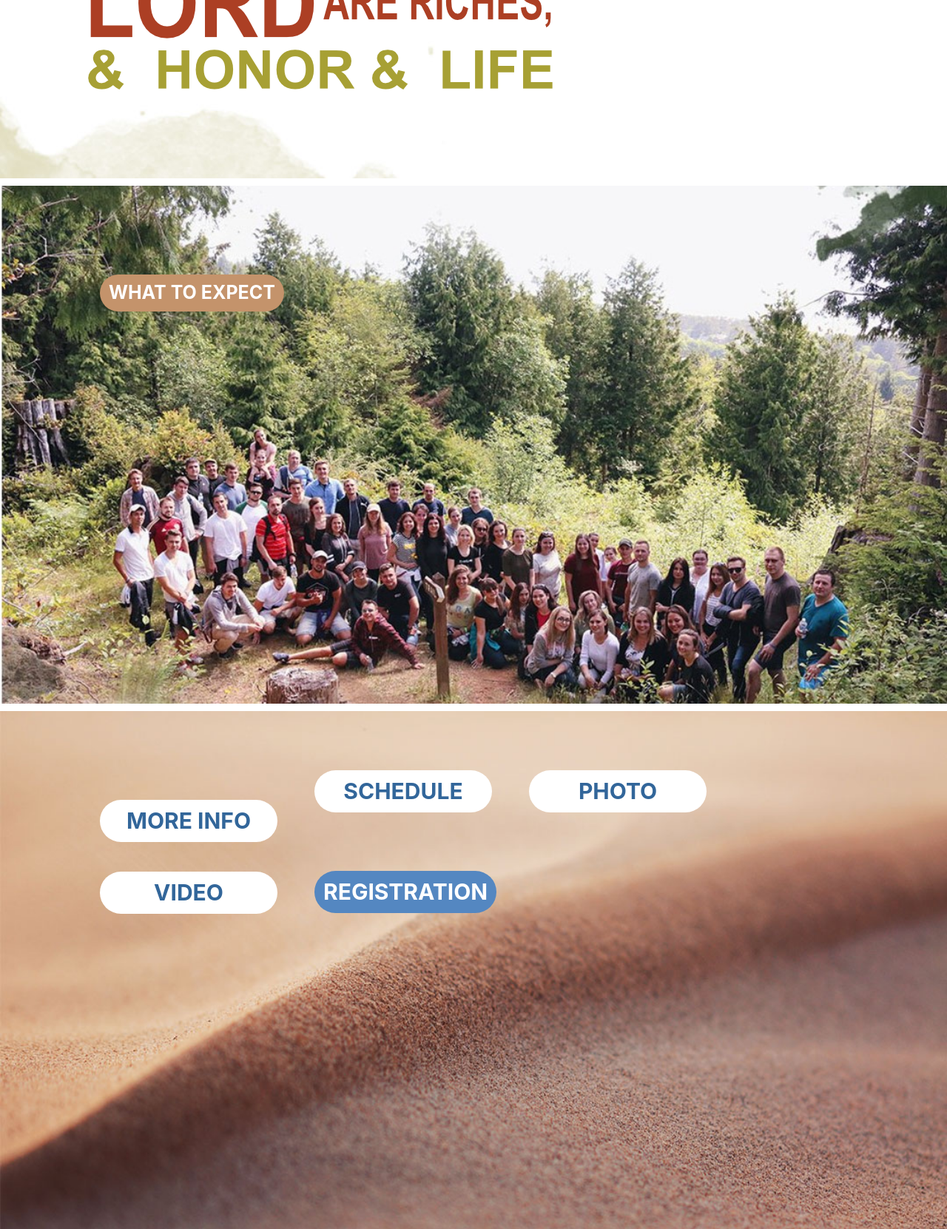
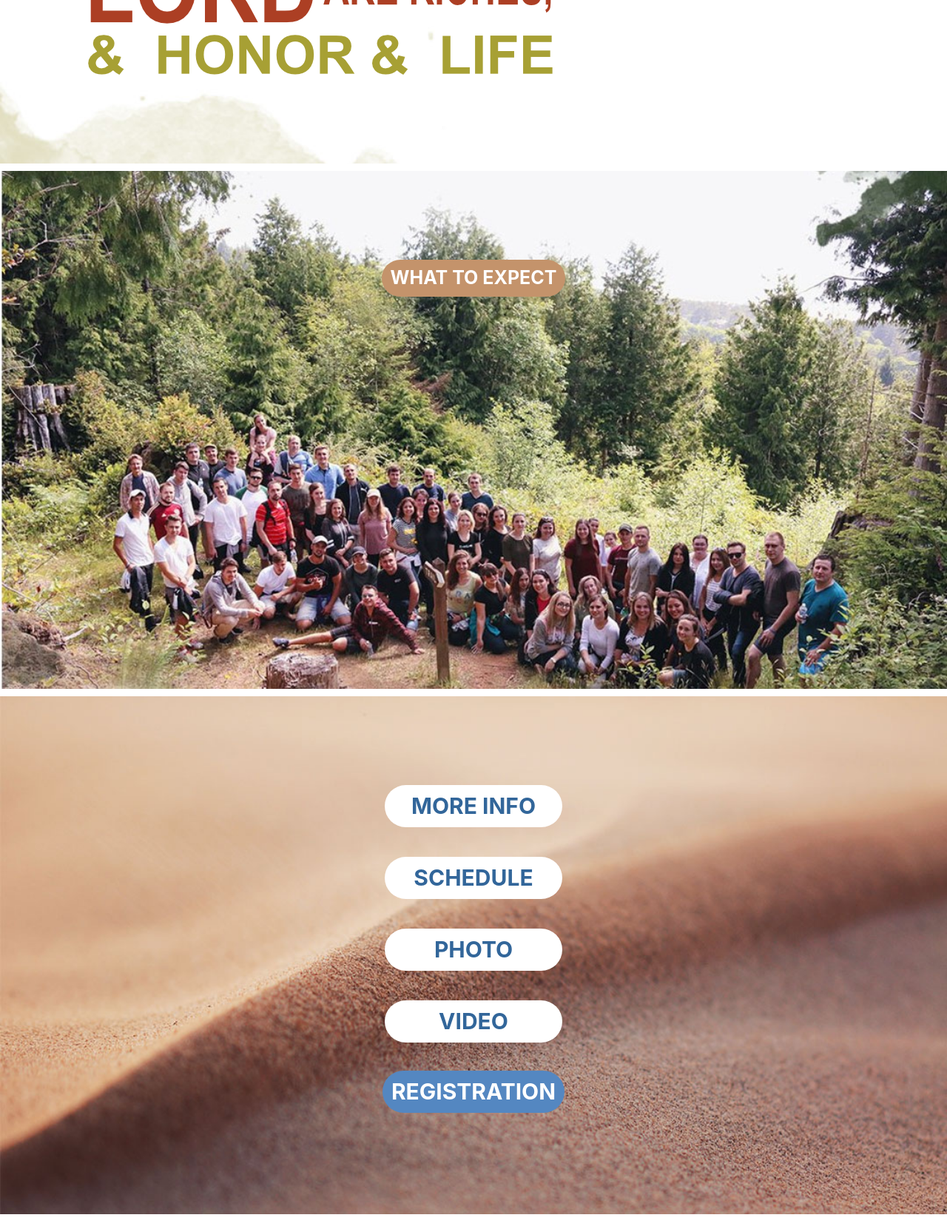
Before and after one commit to MPikDev/fullyaliveretreat, a Django app: page /miro in a window 1280 px wide. Shown: the part 1800-3461 px from the top of the page at 74% size. Run offline with Django 3.2, Linux system fonts and the light colour scheme; some libraries are stand-ins or nearby versions.

Commit message:
testing out miro version to run the whole show

```diff
--- a/registration/views.py
+++ b/registration/views.py
@@ -21,7 +21,7 @@ def home(request):
     return render(request, 'home.html')
 
 def home2(request):
-    return render(request, 'home2.html')
+    return render(request, 'miro.html')
 
 def full(request):
     return render(request, 'full.html')
--- a/static/registration/assets/css/Header-Blue.css
+++ b/static/registration/assets/css/Header-Blue.css
@@ -139,12 +139,12 @@
   text-align: center;
 }
 
-@media (min-width:768px) {
-  .header-blue .hero {
-    margin-top: 60px;
-    text-align: left;
-  }
-}
+/*@media (min-width:768px) {*/
+/*  .header-blue .hero {*/
+/*    margin-top: 60px;*/
+/*    text-align: left;*/
+/*  }*/
+/*}*/
 
 .header-blue .hero h1 {
   color: #fff;
--- a/static/registration/style.css
+++ b/static/registration/style.css
@@ -1175,9 +1175,29 @@ body, html {
 .postpone-container-main {
     background-color: black;
     background: rgba(0, 0, 0, 0.5);
-    margin-top: 80%;
+    /*margin-top: 80%;*/
     left: 50%;
     margin-right: -50%;
     position: absolute;
     transform: translate(-50%, 0%);
 }
+
+
+/*New buttons on home*/
+.btn-lower-menu {
+    margin-top: 40px;
+    /*margin-left: 50px;*/
+    background: #ffffff;
+    border-radius: 50px;
+    font-weight: bold;
+    max-width: 300px;
+    min-height: 40px;
+    font-size: 30px;
+    color: #32669a;
+    text-align: center;
+    min-width: 240px;
+    border-top-style: none;
+    border-right-style: none;
+    border-bottom-style: none;
+    border-left-style: none;
+}
--- a/templates/miro.html
+++ b/templates/miro.html
@@ -7,7 +7,7 @@
     <meta charset="utf-8">
     <meta name="viewport" content="width=device-width, initial-scale=1.0, shrink-to-fit=no">
     <title>FullyAliveCamp</title>
-
+    <link rel="stylesheet" href="{% static 'registration/style.css' %}"/>
     <link rel="stylesheet" href="{% static 'registration/assets/bootstrap/css/bootstrap.min.css' %}"/>
     <link rel="stylesheet" href="{% static 'registration/assets/css/Features-Blue.css' %}"/>
     <link rel="stylesheet" href="{% static 'registration/assets/css/Header-Blue.css' %}"/>
@@ -61,6 +61,31 @@
             <div class="col"><img class="img-fluid" src='{% static "registration/assets/img/title.png" %}'></div>
         </div>
     </div>
+        <div class="container hero">
+        <div class="row">
+        <div class="postpone-container-main">
+        <div class="postpone-box-main">
+            <p style="    background-color: black !important;
+    background: rgba(0, 0, 0, 0.5) !important;
+    /*margin-top: 80% !important;*/
+    left: 50%;
+    margin-right: -50%;
+    position: absolute;
+    transform: translate(-50%, 0%) !important;
+    color: white !important;
+    font-family: 'Avenir', sans-serif !important;
+            font-size: 16px !important;
+            font-weight: 500 !important;
+            ">
+                2021 is looking promising!
+                <br>Mark your Calendars!
+                <br>September 9<sup>th</sup> - 12<sup>th</sup>
+            </p>
+
+        </div>
+    </div>
+        </div>
+    </div>
 
 </header>
 <section class="features-blue"
@@ -91,26 +116,21 @@
 </section>
 <section class="features-blue"
          style="min-height: 700px;background: url('{% static "registration/assets/img/4.png" %}') center / cover no-repeat;">
-    <div class="container" style="margin-top: 10px;border-style: none;">
-        <a class="btn btn-primary active" role="button" style="margin-top: 120px;margin-left: 50px;background: #c4936b;border-radius: 50px;font-weight: bold;max-width: 300px;min-height: 40px;font-size: 25PX;color: #ffffff;text-align: center;min-width: 240px;border-top-style: none;border-right-style: none;border-bottom-style: none;border-left-style: none;"
+    <div class="container " style="margin-top: 10px;border-style: none; text-align: center;">
+        <a class="btn btn-primary active" role="button"
+           style="margin-top: 120px;background: #c4936b;border-radius: 50px;font-weight: bold;max-width: 300px;min-height: 40px;font-size: 25PX;color: #ffffff;text-align: center;min-width: 240px;border-top-style: none;border-right-style: none;border-bottom-style: none;border-left-style: none;"
            onclick="window.location.href = '/fellowship';">WHAT
-        TO EXPECT</a></div>
+            TO EXPECT</a></div>
 </section>
 <section class="features-blue"
          style="min-height: 700px;background: url('{% static "registration/assets/img/-6 A .jpg" %}') center / cover no-repeat;">
-    <div class="container" style="margin-top: 10px;"><a class="btn btn-primary active" role="button"
-                                                        style="margin-top: 120px;margin-left: 50px;background: #ffffff;border-radius: 50px;font-weight: bold;max-width: 300px;min-height: 40px;font-size: 30px;color: #32669a;text-align: center;min-width: 240px;border-top-style: none;border-right-style: none;border-bottom-style: none;border-left-style: none;"
-                                                        onclick="window.location.href = '/infotwo';">MORE INFO</a><a
-            class="btn btn-primary active" role="button"
-            style="margin-top: 40px;margin-left: 50px;background: #ffffff;border-radius: 50px;font-weight: bold;max-width: 300px;min-height: 40px;font-size: 30px;color: #32669a;text-align: center;min-width: 240px;border-top-style: none;border-right-style: none;border-bottom-style: none;border-left-style: none;"
-            onclick="window.location.href = 'schedule';">SCHEDULE</a><a class="btn btn-primary active" role="button"
-                                                                            style="margin-top: 40px;margin-left: 50px;background: #ffffff;border-radius: 50px;font-weight: bold;max-width: 400px;min-height: 40px;font-size: 30px;color: #32669a;text-align: center;min-width: 240px;border-top-style: none;border-right-style: none;border-bottom-style: none;border-left-style: none;"
-                                                                            onclick="window.location.href = 'photos';">PHOTO</a><a
-            class="btn btn-primary active" role="button"
-            style="margin-top: 40px;margin-left: 50px;background: #ffffff;border-radius: 50px;font-weight: bold;max-width: 300px;min-height: 40px;font-size: 30px;color: #32669a;text-align: center;min-width: 240px;border-top-style: none;border-right-style: none;border-bottom-style: none;border-left-style: none;"
-            onclick="window.location.href = 'https://youtu.be/ztPhKAuXx5I';">VIDEO</a><a
-            class="btn btn-primary active" role="button"
-            style="margin-top: 38px;margin-left: 50px;background: #5487c1;border-radius: 50px;font-weight: bold;max-width: 300px;min-height: 40px;font-size: 30px;color: #ffffff;text-align: center;border-top-style: none;border-right-style: none;border-bottom-style: none;border-left-style: none;"
+    <div class="container" style="margin-top: 10px; text-align: center; height: 600px; width: 400px;">
+        <a class="btn btn-primary active" role="button"  style="margin-top: 120px;background: #ffffff;border-radius: 50px;font-weight: bold;max-width: 300px;min-height: 40px;font-size: 30px;color: #32669a;text-align: center;min-width: 240px;border-top-style: none;border-right-style: none;border-bottom-style: none;border-left-style: none;" onclick="window.location.href = '/infotwo';">MORE
+        INFO</a>
+        <a class="btn btn-primary active" role="button" style="margin-top: 40px;background: #ffffff;border-radius: 50px;font-weight: bold;max-width: 300px;min-height: 40px;font-size: 30px;color: #32669a;text-align: center;min-width: 240px;border-top-style: none;border-right-style: none;border-bottom-style: none;border-left-style: none;"  onclick="window.location.href = 'schedule';">SCHEDULE</a>
+        <a class="btn btn-primary active" role="button"  style="margin-top: 40px;background: #ffffff;border-radius: 50px;font-weight: bold;max-width: 400px;min-height: 40px;font-size: 30px;color: #32669a;text-align: center;min-width: 240px;border-top-style: none;border-right-style: none;border-bottom-style: none;border-left-style: none;"  onclick="window.location.href = 'photos';">PHOTO</a>
+        <a class="btn btn-primary active" role="button"  style="margin-top: 40px;background: #ffffff;border-radius: 50px;font-weight: bold;max-width: 300px;min-height: 40px;font-size: 30px;color: #32669a;text-align: center;min-width: 240px;border-top-style: none;border-right-style: none;border-bottom-style: none;border-left-style: none;"   onclick="window.location.href = 'https://youtu.be/ztPhKAuXx5I';">VIDEO</a>
+        <a  class="btn btn-primary active" role="button" style="margin-top: 38px;background: #5487c1;border-radius: 50px;font-weight: bold;max-width: 300px;min-height: 40px;font-size: 30px;color: #ffffff;text-align: center;border-top-style: none;border-right-style: none;border-bottom-style: none;border-left-style: none;"
             onclick="window.location.href = '/registration';">REGISTRATION</a>
     </div>
 </section>
```
